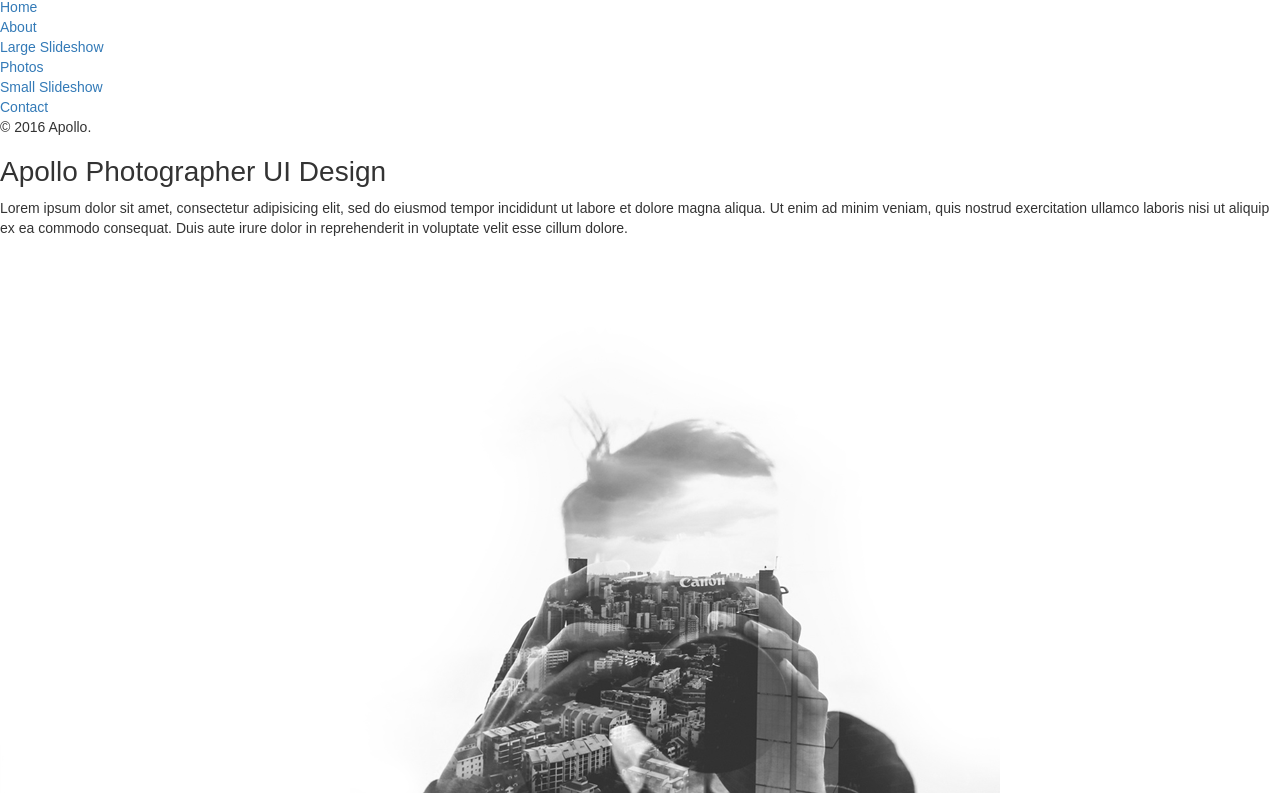
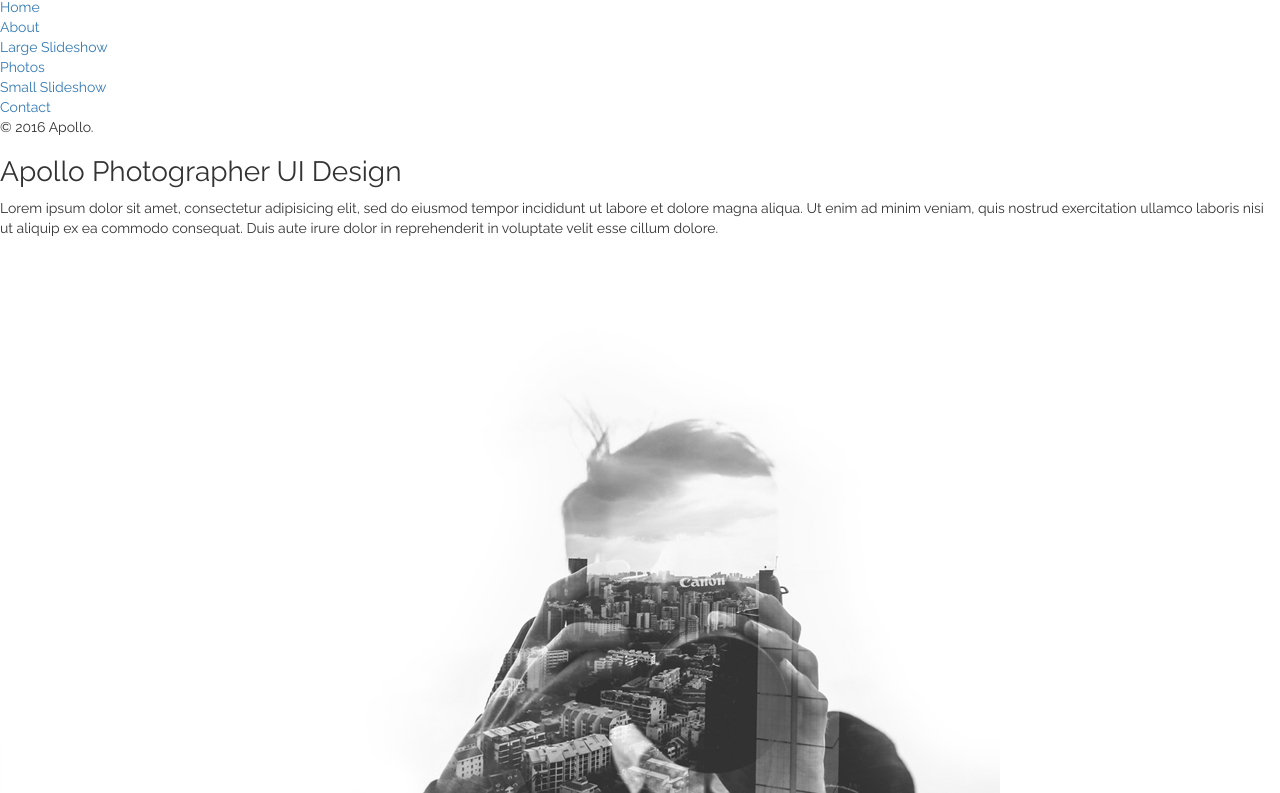
Before and after one commit to training-projects/apollo, a website: page index.html in a window 1280 px wide. Shown: the part 198-991 px from the top of the page. Drawn offline with nearby package versions, Linux system fonts and the light colour scheme.

Commit message:
add typography

```diff
--- a/src/css/settings/_fonts.styl
+++ b/src/css/settings/_fonts.styl
@@ -1 +1,4 @@
-font_default = sans-serif
+@import url("https://fonts.googleapis.com/css?family=Alegreya:400i|Raleway:300,400,700")
+
+font_default   = "Raleway"
+font_secondary = "Alegreya"
```
Also changed, not shown: assets/css/main.css, 1 other file.
